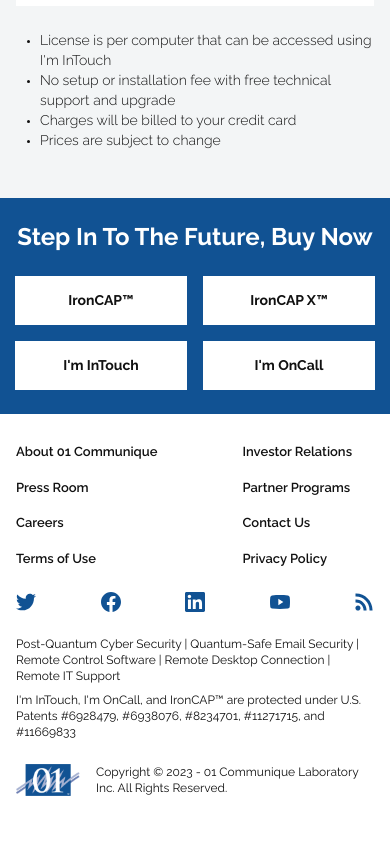
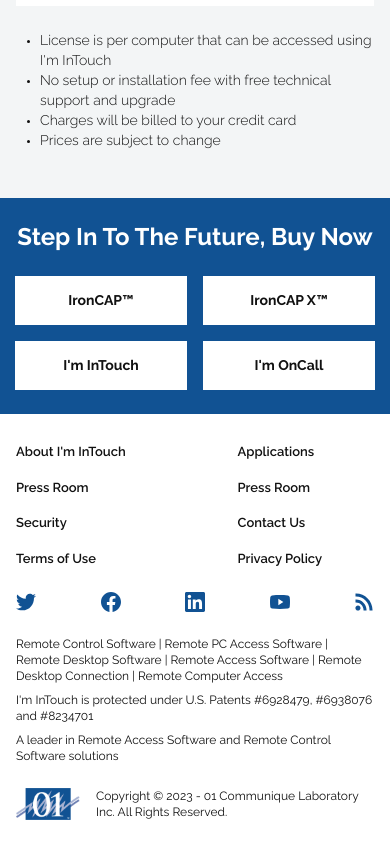
Before and after one commit to evcheung/01com-v2, a Next.js app: page /imintouch-remote-pc-desktop/pricing-comparison in a window 390 px wide. Shown: the part 2180-3024 px from the top of the page. Before the commit the page ends 3000 px from the top, so only its background shows below. Built offline with nearby package versions, Linux system fonts and the light colour scheme.

Commit message:
IIT footer nav

```diff
--- /dev/null
+++ b/components/im-in-touch/IITFooterNav.tsx
@@ -0,0 +1,13 @@
+import { useWindowSize } from 'usehooks-ts'
+import { IITFooterNavMobile } from './IITFooterNavMobile'
+import { IITFooterNavDesktop } from './IITFooterNavDesktop'
+
+export const IITFooterNav = () => {
+  const { width } = useWindowSize()
+
+  return (
+    <>
+      {width > 760 ? <IITFooterNavDesktop /> : <IITFooterNavMobile />}
+    </>
+  )
+}
--- a/components/FooterNavDesktop.tsx
+++ b/components/im-in-touch/IITFooterNavDesktop.tsx
@@ -1,7 +1,6 @@
 import styled from 'styled-components'
 import Link from 'next/link'
-import { Box, TextVariants, Text } from './core'
-import { theme } from '../theme'
+import { Box, TextVariants, Text } from '../core'
 import Logo from 'public/assets/01com-logo.png'
 import Image from 'next/image'
 import facebook from 'public/assets/facebook.svg'
@@ -9,8 +8,9 @@
 import twitter from 'public/assets/twitter.svg'
 import rss from 'public/assets/rss.svg'
 import youtube from 'public/assets/youtube.svg'
-import { CTABanner } from './CTABanner'
-import { breakpoints } from '../utils/breakpoints'
+import { breakpoints } from '../../utils/breakpoints'
+import { theme } from '../../theme'
+import { CTABanner } from '../CTABanner'
 
 const StyledA = styled.a`
   font-size: ${theme.fontSize.xs};
@@ -69,12 +69,6 @@
 ])}
 `
 
-// const LogoRight = styled(Box)`
-// ${breakpoints("display", "", [
-//   { 920: 'none' },
-// ])}
-// `
-
 const LogoLeft = styled(Box)`
 display: none;
 margin-right: 16px;
@@ -89,7 +83,7 @@
 ])}
   `
 
-export const FooterNavDesktop = () => {
+export const IITFooterNavDesktop = () => {
   return (
     <>
       <CTABanner />
@@ -100,25 +94,26 @@
           <LogoDesktop>
             <Link href="/"> <Image src={Logo} alt="01com logo, click to return home" width={64} quality={100} /></Link>
           </LogoDesktop>
-          <NavLink href="/about" label="About 01 Communique"></NavLink>
-          <NavLink href="/investor-relations" label="Investor Relations"></NavLink>
-          <NavLink href="/press-releases" label="Press Room"></NavLink>
-          <NavLink href="/partner-programs" label="Partner Programs"></NavLink>
-          <NavLink href="/careers" label="Careers"></NavLink>
-          <NavLink href="/contact-us" label="Contact Us"></NavLink>
+          <NavLink href="/imintouch-remote-pc-desktop/about" label="About I'm InTouch"></NavLink>
+          <NavLink href="/imintouch-remote-pc-desktop/applications" label="Applications"></NavLink>
+          <NavLink href="/reviews-awards" label="Press Room"></NavLink>
+          <NavLink href="/reviews-awards" label="Press Room"></NavLink>
+          <NavLink href="/imintouch-remote-pc-desktop/security" label="Security"></NavLink>
+          <NavLink href="/imintouch-remote-pc-desktop/support" label="Contact Us"></NavLink>
           <NavLink href="/terms-of-use" label="Terms of Use"></NavLink>
           <NavLink href="/privacy-policy" label="Privacy Policy"></NavLink>
         </NavLinkContainer>
         <Box margin="24px 0px">
-          <Text variant={TextVariants.Body3}>Post-Quantum Cyber Security | Quantum-Safe Email Security | Remote Control Software | Remote Desktop Connection | Remote IT Support</Text>
-          <Text variant={TextVariants.Body3}>I'm InTouch, I'm OnCall, and IronCAP™ are protected under U.S. Patents #6928479, #6938076, #8234701, #11271715, and #11669833</Text>
+          <Text variant={TextVariants.Body3}>Remote Control Software | Remote PC Access Software | Remote Desktop Software | Remote Access Software | Remote Desktop Connection | Remote Computer Access</Text>
+          <Text variant={TextVariants.Body3}>I'm InTouch is protected under U.S. Patents #6928479, #6938076 and #8234701</Text>
+          <Text variant={TextVariants.Body3}>A leader in Remote Access Software and Remote Control Software solutions</Text>
         </Box>
         <Box flexDirection='row' flexJustify='space-between' flexAlignment='center'>
           <Box flexDirection='row' flexAlignment='center'>
             <LogoLeft>
               <Link href="/"> <Image src={Logo} alt="01com logo, click to return home" width={64} quality={100} /></Link>
             </LogoLeft>
-            <Text variant={TextVariants.Body3}>Copyright © 2023 - 01 Communique Laboratory Inc. All Rights Reserved.</Text>
+            <Text variant={TextVariants.Body3}>Copyright © 2024 - 01 Communique Laboratory Inc. All Rights Reserved.</Text>
 
           </Box>
 
--- /dev/null
+++ b/components/im-in-touch/IITFooterNavMobile.tsx
@@ -0,0 +1,102 @@
+import styled from 'styled-components'
+import Link from 'next/link'
+import Logo from 'public/assets/01com-logo.png'
+import Image from 'next/image'
+import facebook from 'public/assets/facebook.svg'
+import linkedin from 'public/assets/linkedin.svg'
+import twitter from 'public/assets/twitter.svg'
+import rss from 'public/assets/rss.svg'
+import youtube from 'public/assets/youtube.svg'
+import { CTABanner } from '../CTABanner'
+import { breakpoints } from '../../utils/breakpoints'
+import { Box, Text, TextVariants } from '../core'
+import { theme } from '../../theme'
+
+const StyledA = styled.a`
+  font-size: ${theme.fontSize.xs};
+  font-weight: 600;
+  cursor: pointer;
+  margin: 0;
+  padding: 0;
+`
+
+const NavLink = ({ href, label, target = "_self" }) => (
+  <Link href={href} target={target} passHref legacyBehavior>
+    <StyledA>{label}</StyledA>
+  </Link>
+)
+
+const SocialIcon = styled(Image)`
+  cursor: pointer;
+`
+
+const LinkedSocialIcon = ({ href, src, alt }) => (
+  <Link href={href} target="_blank" passHref legacyBehavior>
+    <SocialIcon src={src} alt={alt} />
+  </Link>
+)
+
+const NavContainer = styled(Box)`
+width: 100vw;
+padding: 28px 16px 16px 16px;
+background-color: ${theme.colors.neutral.xs};
+flex-wrap: nowrap;
+`
+
+const NavLinkContainer = styled(Box)`
+  display: grid;
+  grid-template-columns: 1fr 1fr 1fr 1fr;
+  white-space: nowrap;
+  row-gap: 16px;
+  column-gap: calc((100%/4) - 102px);
+  ${breakpoints("grid-template-columns", "", [
+  { 570: "1fr 1fr" },
+])}
+  ${breakpoints("column-gap", "", [
+  { 570: "calc((100%/2) - 94px)" },
+])}`
+
+export const IITFooterNavMobile = () => {
+  return (
+    <>
+      <CTABanner />
+
+      <NavContainer>
+        <NavLinkContainer>
+          <NavLink href="/imintouch-remote-pc-desktop/about" label="About I'm InTouch"></NavLink>
+          <NavLink href="/imintouch-remote-pc-desktop/applications" label="Applications"></NavLink>
+          <NavLink href="/reviews-awards" label="Press Room"></NavLink>
+          <NavLink href="/reviews-awards" label="Press Room"></NavLink>
+          <NavLink href="/imintouch-remote-pc-desktop/security" label="Security"></NavLink>
+          <NavLink href="/imintouch-remote-pc-desktop/support" label="Contact Us"></NavLink>
+          <NavLink href="/terms-of-use" label="Terms of Use"></NavLink>
+          <NavLink href="/privacy-policy" label="Privacy Policy"></NavLink>
+        </NavLinkContainer>
+
+        <Box flexDirection='row' flexJustify='space-between' flexAlignment='center' margin="24px 0">
+          <LinkedSocialIcon href="https://twitter.com/IronCAPCyber" src={twitter} alt="twitter" />
+          <LinkedSocialIcon href="https://www.facebook.com/IronCAP01/" src={facebook} alt="facebook" />
+          <LinkedSocialIcon href="https://www.linkedin.com/company/ironcap/" src={linkedin} alt="linkedin" />
+          <LinkedSocialIcon href="https://www.youtube.com/channel/UCrbGgkSemPtfQgpKX8stySg" src={youtube} alt="youtube" />
+          <LinkedSocialIcon href="http://blog.01com.com/wp/" src={rss} alt="rss" />
+        </Box>
+        <Box margin="24px 0px">
+          <Text variant={TextVariants.Body3}>Remote Control Software | Remote PC Access Software | Remote Desktop Software | Remote Access Software | Remote Desktop Connection | Remote Computer Access</Text>
+          <Box margin="8px 0">
+            <Text variant={TextVariants.Body3}>I'm InTouch is protected under U.S. Patents #6928479, #6938076 and #8234701</Text>
+          </Box>
+          <Box margin="8px 0">
+            <Text variant={TextVariants.Body3}>A leader in Remote Access Software and Remote Control Software solutions</Text>
+          </Box>
+        </Box>
+        <Box flexDirection='row' flexAlignment='center' margin="8px 0">
+          <Box margin="0 16px 0 0">
+            <Link href="/">
+              <Image src={Logo} alt="01com logo, click to return home" width={64} quality={100} />
+            </Link></Box>
+          <Text variant={TextVariants.Body3}>Copyright © 2023 - 01 Communique Laboratory Inc. All Rights Reserved.</Text>
+        </Box>
+      </NavContainer>
+    </>
+  )
+}
--- a/components/im-in-touch/IITLayout.tsx
+++ b/components/im-in-touch/IITLayout.tsx
@@ -1,10 +1,9 @@
 
 import { ReactNode } from 'react';
-import { FooterNav } from '../FooterNav'
 import { NavBar, NavBarVariants } from '../NavBar'
-import { PageHeader } from '../PageBanner';
 import { Container, Main } from '../sharedstyles'
 import { IITNavBar } from './IITNavBar';
+import { IITFooterNav } from './IITFooterNav';
 
 export enum LayoutVariants {
   Dark = "Dark",
@@ -32,7 +31,7 @@
         <IITNavBar variant={NavBarVariants.Dark} />
 
         {children}
-        <FooterNav />
+        <IITFooterNav />
       </Main>
     </Container >
   )
```
